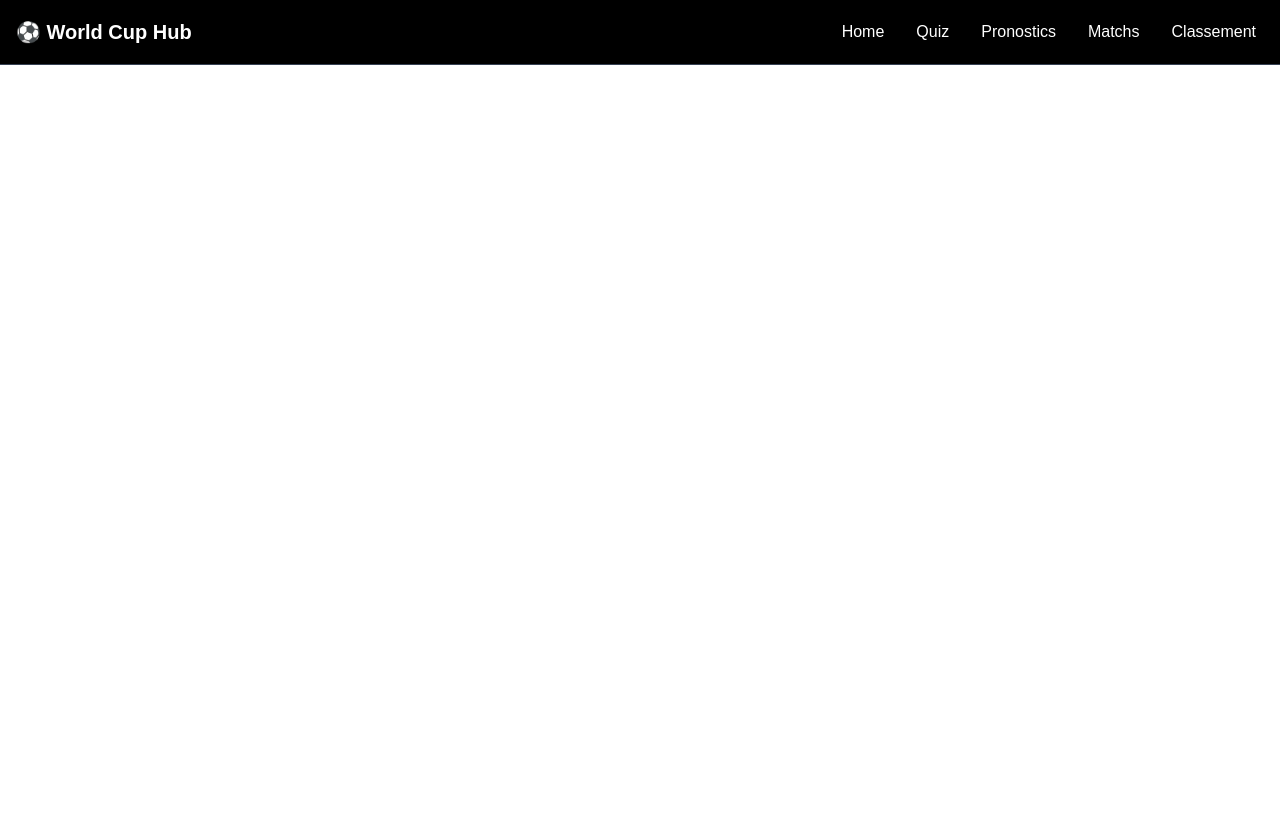
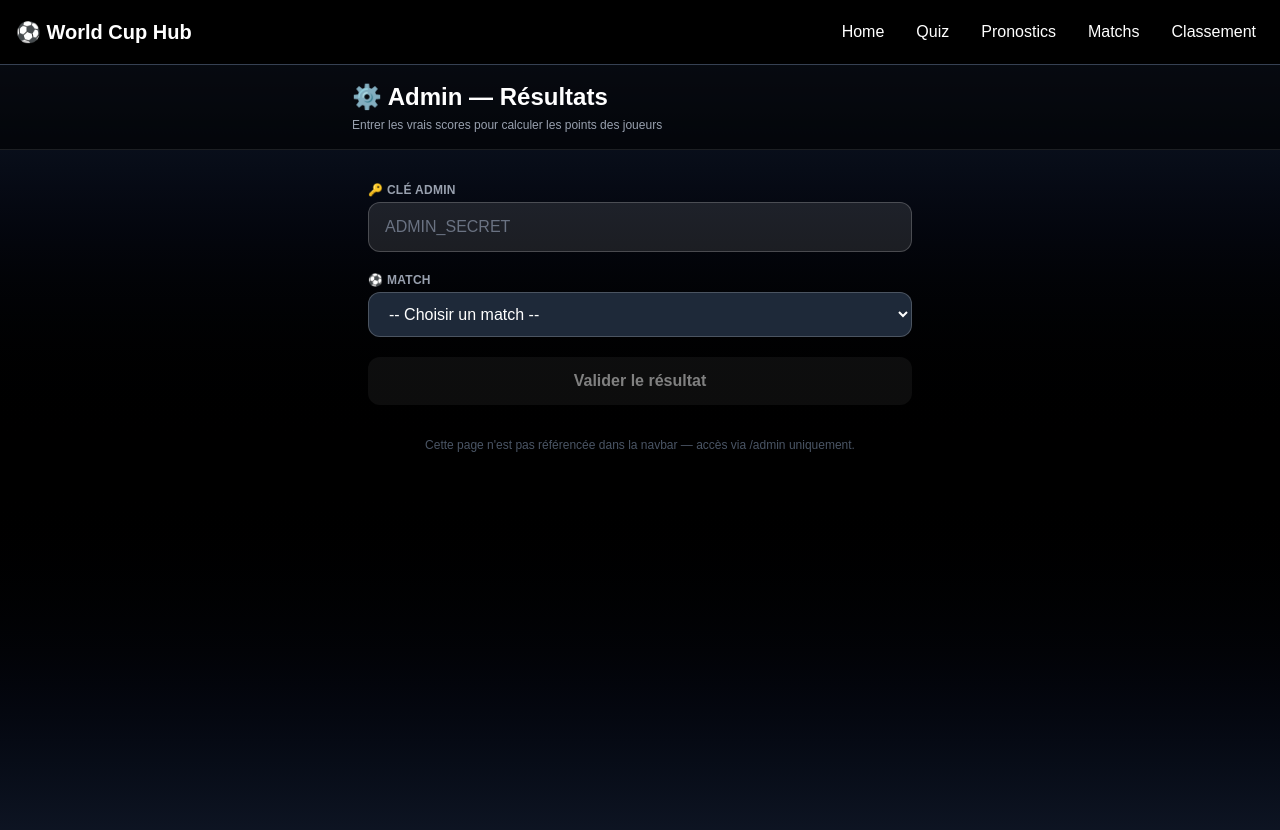
Before and after one commit to Elhadji17/world-cup-hub, a React (Vite) app: page /admin in a window 1280 px wide. Shown: the top 830 px of the page. Before the commit the page ends 800 px from the top, so only its background shows below. Built offline with nearby package versions, Linux system fonts and the light colour scheme.

Commit message:
feat: admin page

```diff
--- a/src/App.jsx
+++ b/src/App.jsx
@@ -7,6 +7,7 @@ import Predictions from "./pages/Predictions";
 import Matches from "./pages/Matches";
 import Navbar from "./components/Navbar";
 import LeaderboardPage from "./pages/Leaderboard";
+import Admin from "./pages/Admin";
 
 function AnimatedRoutes() {
   const location = useLocation();
@@ -58,6 +59,7 @@ function AnimatedRoutes() {
             </PageWrapper>
           }
         />
+        <Route path="/admin" element={<PageWrapper><Admin /></PageWrapper>} />
 
       </Routes>
     </AnimatePresence>
--- /dev/null
+++ b/src/pages/Admin.jsx
@@ -0,0 +1,179 @@
+// src/pages/Admin.jsx
+// Page admin — entrer les vrais résultats des matchs
+// Protégée par ADMIN_SECRET (jamais exposé dans le code)
+
+import { useState } from "react";
+import { motion } from "framer-motion";
+import { MATCHES, FLAGS } from "../data/matches";
+
+const API = import.meta.env.VITE_API_URL ?? "";
+
+export default function Admin() {
+  const [secret,    setSecret]    = useState("");
+  const [matchId,   setMatchId]   = useState("");
+  const [realScoreA, setRealScoreA] = useState("");
+  const [realScoreB, setRealScoreB] = useState("");
+  const [result,    setResult]    = useState(null);
+  const [loading,   setLoading]   = useState(false);
+  const [error,     setError]     = useState(null);
+
+  const selectedMatch = MATCHES.find(m => m.id === +matchId);
+
+  async function handleSubmit(e) {
+    e.preventDefault();
+    setLoading(true);
+    setError(null);
+    setResult(null);
+
+    try {
+      const res  = await fetch(`${API}/api/admin/results`, {
+        method:  "POST",
+        headers: {
+          "Content-Type":   "application/json",
+          "x-admin-secret": secret,
+        },
+        body: JSON.stringify({
+          matchId:    +matchId,
+          realScoreA: +realScoreA,
+          realScoreB: +realScoreB,
+        }),
+      });
+      const data = await res.json();
+      if (!res.ok) throw new Error(data.error ?? "Erreur serveur.");
+      setResult(data);
+    } catch (err) {
+      setError(err.message);
+    } finally {
+      setLoading(false);
+    }
+  }
+
+  return (
+    <div className="min-h-screen bg-gradient-to-b from-gray-900 via-black to-gray-900 text-white pb-16">
+
+      {/* Header */}
+      <div className="bg-black/60 border-b border-white/10 px-4 py-4">
+        <div className="max-w-xl mx-auto">
+          <h1 className="text-2xl font-bold">⚙️ Admin — Résultats</h1>
+          <p className="text-xs text-gray-400 mt-1">
+            Entrer les vrais scores pour calculer les points des joueurs
+          </p>
+        </div>
+      </div>
+
+      <div className="max-w-xl mx-auto px-4 pt-8">
+
+        <form onSubmit={handleSubmit} className="space-y-5">
+
+          {/* Secret admin */}
+          <div>
+            <label className="block text-xs text-gray-400 mb-1 font-semibold uppercase tracking-wide">
+              🔑 Clé admin
+            </label>
+            <input
+              type="password"
+              value={secret}
+              onChange={e => setSecret(e.target.value)}
+              placeholder="ADMIN_SECRET"
+              required
+              className="w-full bg-white/10 border border-white/20 rounded-xl px-4 py-3 text-white placeholder-gray-500 focus:outline-none focus:border-yellow-400 transition"
+            />
+          </div>
+
+          {/* Sélection du match */}
+          <div>
+            <label className="block text-xs text-gray-400 mb-1 font-semibold uppercase tracking-wide">
+              ⚽ Match
+            </label>
+            <select
+              value={matchId}
+              onChange={e => setMatchId(e.target.value)}
+              required
+              className="w-full bg-gray-800 border border-white/20 rounded-xl px-4 py-3 text-white focus:outline-none focus:border-yellow-400 transition"
+            >
+              <option value="">-- Choisir un match --</option>
+              {MATCHES.map(m => (
+                <option key={m.id} value={m.id}>
+                  #{m.id} · Gr.{m.group} · {m.teamA} vs {m.teamB} · {m.date}
+                </option>
+              ))}
+            </select>
+          </div>
+
+          {/* Aperçu du match sélectionné */}
+          {selectedMatch && (
+            <motion.div
+              initial={{ opacity: 0, y: -8 }}
+              animate={{ opacity: 1, y: 0 }}
+              className="bg-white/5 rounded-2xl p-4 flex items-center justify-between"
+            >
+              <div className="text-center">
+                <div className="text-3xl">{FLAGS[selectedMatch.teamA] ?? "🏳️"}</div>
+                <div className="text-sm font-bold mt-1">{selectedMatch.teamA}</div>
+              </div>
+              <div className="flex items-center gap-3">
+                <input
+                  type="number" min="0" max="20"
+                  value={realScoreA}
+                  onChange={e => setRealScoreA(e.target.value)}
+                  placeholder="0" required
+                  className="w-14 h-14 text-center text-2xl font-bold bg-white/20 border border-white/30 rounded-xl text-white focus:outline-none focus:border-yellow-400 transition"
+                />
+                <span className="text-white/40 text-xl">–</span>
+                <input
+                  type="number" min="0" max="20"
+                  value={realScoreB}
+                  onChange={e => setRealScoreB(e.target.value)}
+                  placeholder="0" required
+                  className="w-14 h-14 text-center text-2xl font-bold bg-white/20 border border-white/30 rounded-xl text-white focus:outline-none focus:border-yellow-400 transition"
+                />
+              </div>
+              <div className="text-center">
+                <div className="text-3xl">{FLAGS[selectedMatch.teamB] ?? "🏳️"}</div>
+                <div className="text-sm font-bold mt-1">{selectedMatch.teamB}</div>
+              </div>
+            </motion.div>
+          )}
+
+          {/* Erreur */}
+          {error && (
+            <div className="bg-red-500/20 border border-red-500/40 rounded-xl px-4 py-3 text-red-300 text-sm">
+              ⚠️ {error}
+            </div>
+          )}
+
+          {/* Succès */}
+          {result && (
+            <motion.div
+              initial={{ opacity: 0, y: -8 }}
+              animate={{ opacity: 1, y: 0 }}
+              className="bg-green-500/20 border border-green-500/40 rounded-xl px-4 py-3 text-green-300 text-sm"
+            >
+              ✅ {result.message}<br />
+              📊 {result.updated} pronostic(s) mis à jour · Score réel : {result.result}
+            </motion.div>
+          )}
+
+          {/* Submit */}
+          <motion.button
+            type="submit"
+            disabled={loading || !matchId || !secret}
+            whileTap={{ scale: 0.97 }}
+            className={`w-full py-3 rounded-xl font-bold text-white transition ${
+              loading || !matchId || !secret
+                ? "bg-white/10 cursor-not-allowed opacity-50"
+                : "bg-yellow-500 hover:bg-yellow-400 text-black"
+            }`}
+          >
+            {loading ? "⏳ Calcul en cours..." : "Valider le résultat"}
+          </motion.button>
+
+        </form>
+
+        <p className="text-center text-xs text-gray-600 mt-8">
+          Cette page n'est pas référencée dans la navbar — accès via /admin uniquement.
+        </p>
+      </div>
+    </div>
+  );
+}
```
